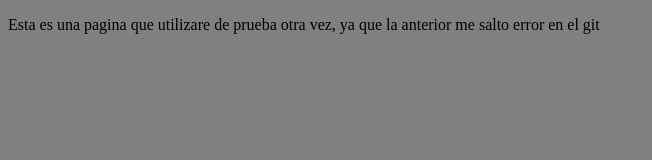
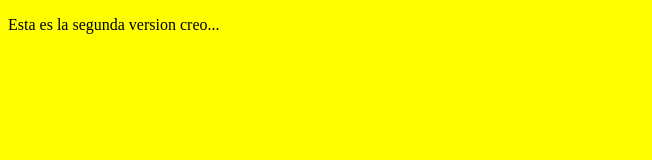
Before and after one commit to oscarnoel/segundaversiongit, a plain HTML site: page index.html in a window 1280 px wide. Shown: the whole page, without its empty margins (0-652 px from the left). Drawn offline with Linux system fonts and the light colour scheme.

Commit message:
Segunda Version

```diff
--- a/estilo.css
+++ b/estilo.css
@@ -1,3 +1,3 @@
 body{
-    background-color: gray;
+    background-color: yellow;
 }
--- a/index.html
+++ b/index.html
@@ -9,6 +9,6 @@
 
 </head>
 <body>
-    <p>Esta es una pagina que utilizare de prueba otra vez, ya que la anterior me salto error en el git</p>
+  <p>Esta es la segunda version creo...</p>
 </body>
 </html>
```
